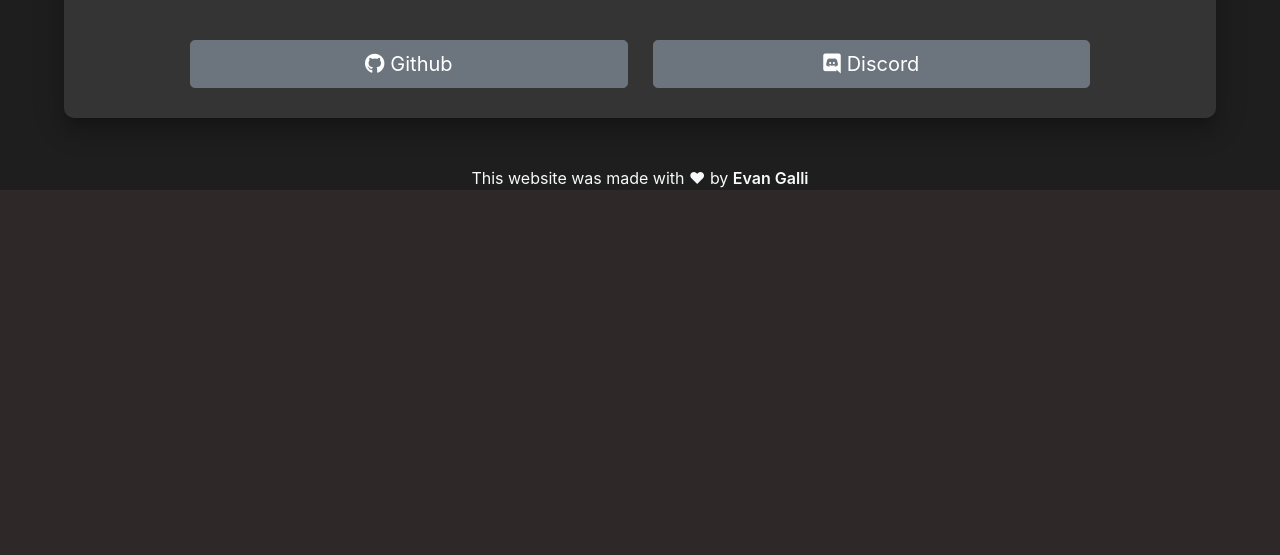
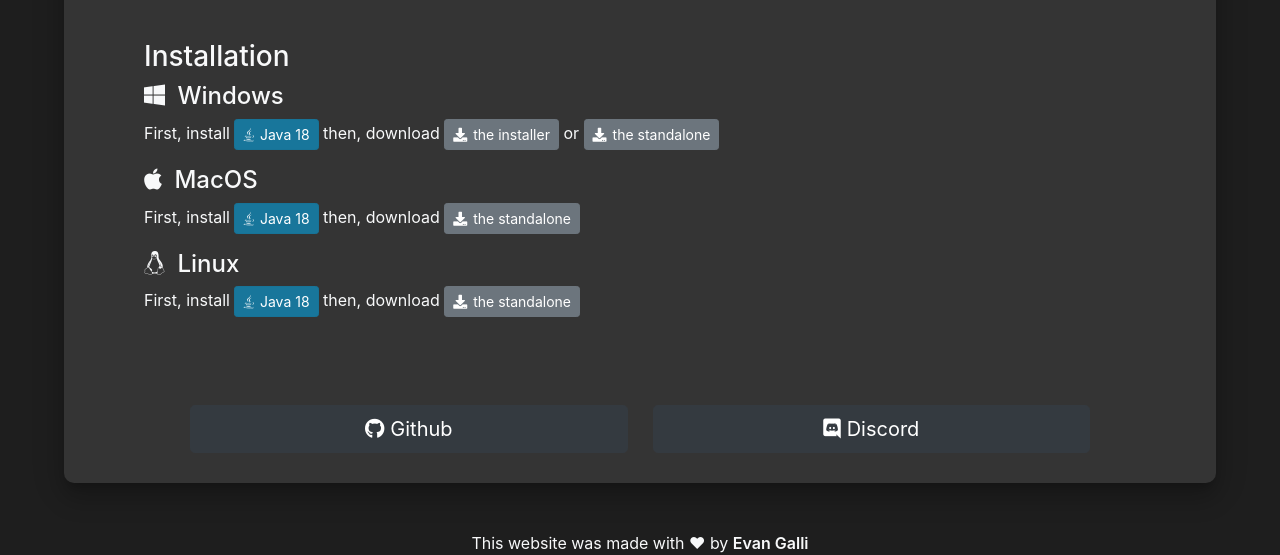
Before and after one commit to MinecraftBetter/minecraftbetter-website, a PHP site: page / in a window 1280 px wide. Shown: the part 1372-1927 px from the top of the page. Before the commit the page ends 1562 px from the top, so only its background shows below. Run offline with PHP 8.4, Linux system fonts and the light colour scheme.

Commit message:
Multiplatform launcher

```diff
--- a/index.php
+++ b/index.php
@@ -64,15 +64,16 @@
                 <h1 id="txt-mcbetter">Minecraft Better</h1>
                 <p class="lead" id="txt-mcbetter-subtitle">A minecraft server</p>
                 <p class="lead" id="buttons" style="flex-wrap: wrap;">
-                    <a href="https://api.adoptium.net/v3/installer/version/jdk-18.0.1%2B10/windows/x64/jdk/hotspot/normal/eclipse?project=jdk" class="btn btn-lg btn-info">
-                        <i class="fab fa-java"></i><span id="txt-download-java">Java 18</span>
+                    <a href="#windows" id="downloadBtn" class="btn btn-lg btn-info">
+                        <i class="fab fa-windows"></i><span id="txt-download-windows">Windows</span>
                     </a>
                     <span style="width: 100vw;"></span>
-                    <a href="https://api.minecraftbetter.com/minecraftbetter/launcher/download?os=windows" id="downloadBtn" class="btn btn-lg btn-danger">
-                        <i class="fab fa-windows"></i><span id="txt-download-win">Download (Win)</span>
+                    <a href="#macos" id="downloadBtn" class="btn btn-lg btn-danger">
+                        <i class="fab fa-apple"></i><span id="txt-download-macos">MacOS</span>
                     </a>
-                    <a href="https://api.minecraftbetter.com/minecraftbetter/launcher/download" id="downloadBtn" class="btn btn-lg btn-danger">
-                        <i class="fas fa-download"></i><span id="txt-download-universal">Download (Universal)</span>
+                    <span></span>
+                    <a href="#linux" id="downloadBtn" class="btn btn-lg btn-success">
+                        <i class="fab fa-linux"></i><span id="txt-download-linux">Linux</span>
                     </a>
                 </p>
             </div>
@@ -93,11 +94,60 @@
                 </div>
             </div>
 
+            <section id="installation">
+                <h3 id="txt-download">Installation</h3>
+                <article>
+                    <h4 id="windows"><i class="fab fa-windows"></i> <span id="txt-download-windows">Windows</span></h4>
+                    <p>
+                        <span id="txt-download-first">First, install</span>
+                        <a href="https://api.adoptium.net/v3/installer/version/jdk-18.0.1%2B10/windows/x64/jdk/hotspot/normal/eclipse?project=jdk" class="btn btn-sm btn-info">
+                            <i class="fab fa-java"></i><span id="txt-download-java">Java 18</span>
+                        </a>
+                        <span id="txt-download-then">then, download</span>
+                        <a href="https://api.minecraftbetter.com/minecraftbetter/launcher/download?os=windows&ext=exe" id="downloadBtn" class="btn btn-sm btn-secondary">
+                            <i class="fas fa-download"></i><span id="txt-download-installer">the installer</span>
+                        </a>
+                        <span id="txt-download-or">or</span>
+                        <a href="https://api.minecraftbetter.com/minecraftbetter/launcher/download?os=windows&ext=jar" id="downloadBtn" class="btn btn-sm btn-secondary">
+                            <i class="fas fa-download"></i><span id="txt-download-standalone">the standalone</span>
+                        </a>
+                    </p>
+                </article>
+                <article>
+                    <h4 id="macos"><i class="fab fa-apple"></i> <span id="txt-download-macos">MacOS</span></h4>
+                    <p>
+                        <span id="txt-download-first">First, install</span>
+                        <a href="https://api.adoptium.net/v3/installer/version/jdk-18.0.1%2B10/mac/x64/jdk/hotspot/normal/eclipse?project=jdk" class="btn btn-sm btn-info">
+                            <i class="fab fa-java"></i><span id="txt-download-java">Java 18</span>
+                        </a>
+                        <span id="txt-download-then">then, download</span>
+                        <a href="https://api.minecraftbetter.com/minecraftbetter/launcher/download?os=macos&ext=jar" id="downloadBtn" class="btn btn-sm btn-secondary">
+                            <i class="fas fa-download"></i><span id="txt-download-standalone">the standalone</span>
+                        </a>
+                    </p>
+                </article>
+                <article>
+                    <h4 id="linux"><i class="fab fa-linux"></i> <span id="txt-download-linux">Linux</span></h4>
+                    <p>
+                        <span id="txt-download-first">First, install</span>
+                        <a href="https://adoptium.net/installation/linux/" class="btn btn-sm btn-info">
+                            <i class="fab fa-java"></i><span id="txt-download-java">Java 18</span>
+                        </a>
+                        <span id="txt-download-then">then, download</span>
+                        <a href="https://api.minecraftbetter.com/minecraftbetter/launcher/download?os=ubuntu&ext=jar" id="downloadBtn" class="btn btn-sm btn-secondary">
+                            <i class="fas fa-download"></i><span id="txt-download-standalone">the standalone</span>
+                        </a>
+                    </p>
+                </article>
+            </section>
+
+            <br />
+
             <div class="d-flex mt-5 flex-wrap" style="gap: 25px; margin: 0 auto; max-width: 900px">
-                <a href="https://github.com/MinecraftBetter" class="btn btn-lg btn-secondary" style="flex: 1 1 0">
+                <a href="https://github.com/MinecraftBetter" class="btn btn-lg btn-dark" style="flex: 1 1 0">
                     <i class="fab fa-github"></i><span id="txt-github">Github</span>
                 </a>
-                <a href="https://discord.gg/4TC5eNEkE5" class="btn btn-lg btn-secondary" style="flex: 1 1 0">
+                <a href="https://discord.gg/4TC5eNEkE5" class="btn btn-lg btn-dark" style="flex: 1 1 0">
                     <i class="fab fa-discord"></i><span id="txt-discord">Discord</span>
                 </a>
             </div>
--- a/languages/english.json
+++ b/languages/english.json
@@ -4,9 +4,17 @@
 
   "txt-github": "Github",
   "txt-discord": "Discord",
+
+  "txt-download-windows": "Windows",
+  "txt-download-macos": "MacOS",
+  "txt-download-linux": "Linux",
+  "txt-download": "Installation",
+  "txt-download-first": "First, install",
   "txt-download-java": "Java 18",
-  "txt-download-win": "Download (Win)",
-  "txt-download-universal": "Download (Universal)",
+  "txt-download-then": "then, download",
+  "txt-download-installer": "the installer",
+  "txt-download-or": "or",
+  "txt-download-standalone": "the standalone",
 
   "txt-mcbetter": "Minecraft Better",
   "txt-mcbetter-subtitle": "A minecraft server",
```
Also changed, not shown: languages/french.json (+10 -2 lines).
